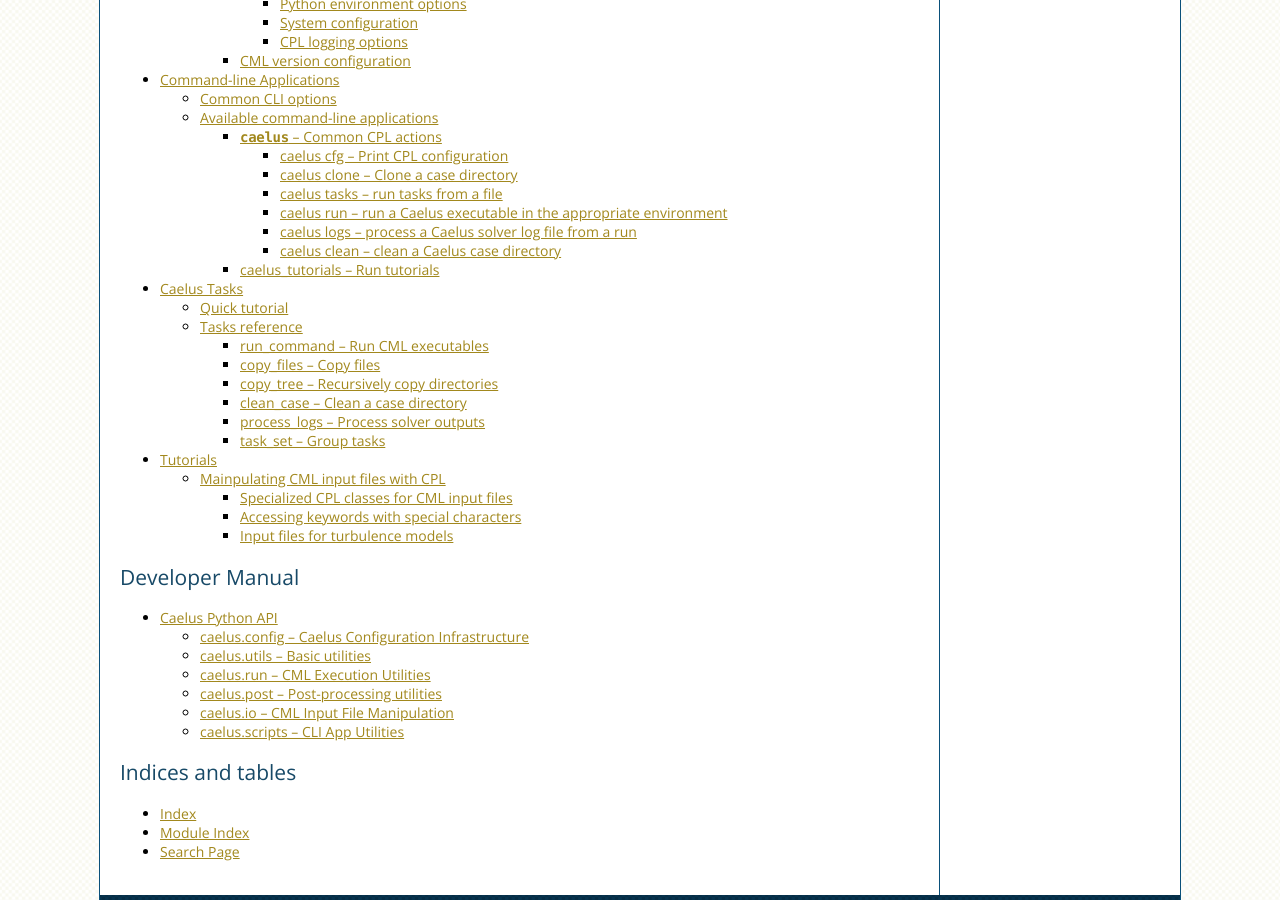
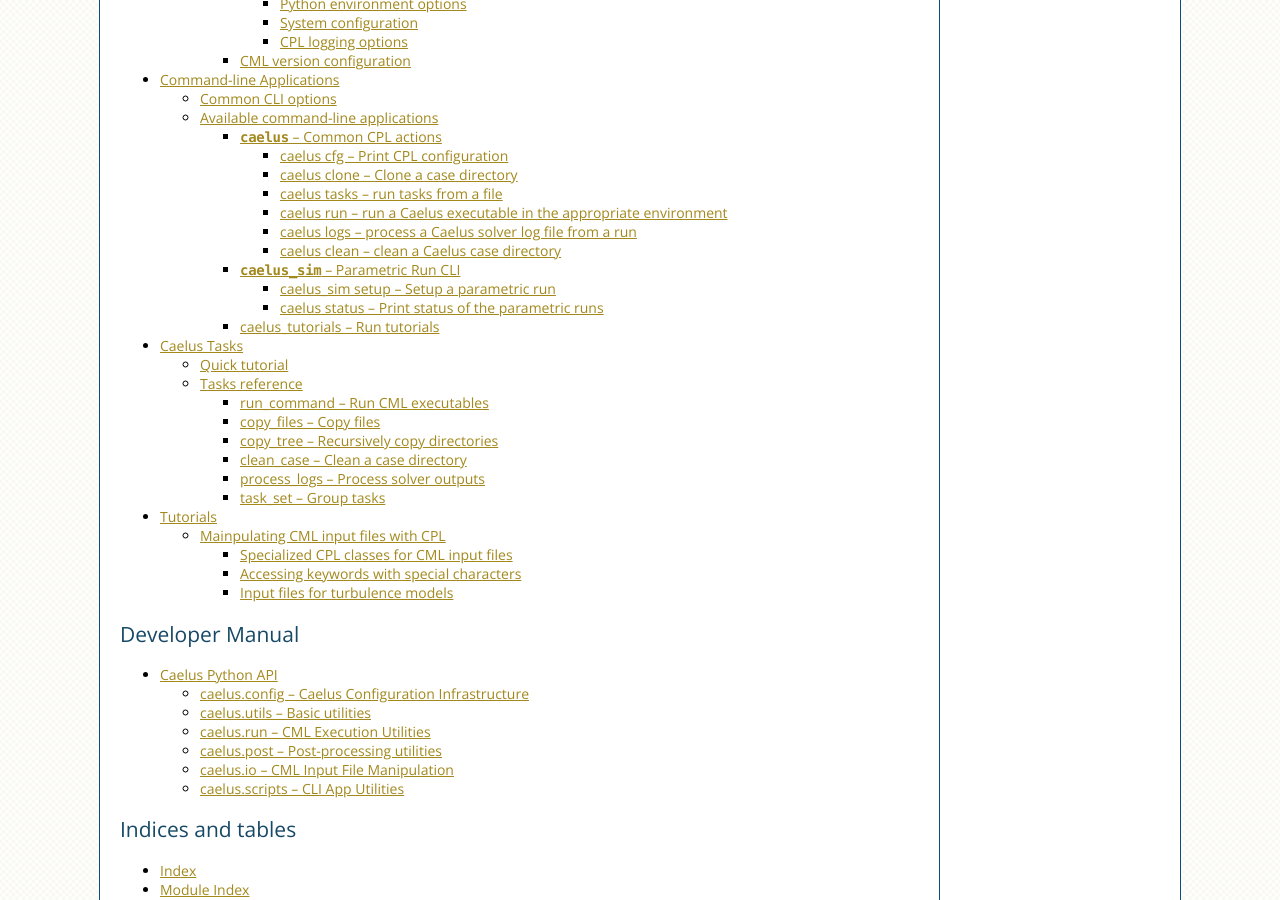
Before and after one commit to sayerhs/cpl, a Sphinx documentation site: the page built from docs/source/index.rst, in a window 1280 px wide and 900 px high, scrolled down 792 px. Built offline with Sphinx 7.4.7, drawn with Linux system fonts in a browser that asks for light colours; some of the changed lines change nothing that is shown.

Commit message:
Add CLI docs for caelus_sim

```diff
--- a/docs/source/user/cli_apps.rst
+++ b/docs/source/user/cli_apps.rst
@@ -52,4 +52,5 @@ Available command-line applications
    :maxdepth: 3
 
    cli_apps/caelus
+   cli_apps/caelus_sim
    cli_apps/caelus_tutorials
--- /dev/null
+++ b/docs/source/user/cli_apps/caelus_sim.rst
@@ -0,0 +1,96 @@
+.. _cli_apps_caelus_sim:
+
+``caelus_sim`` -- Parametric Run CLI
+====================================
+
+.. versionadded: 0.2.0
+
+.. program:: caelus_sim
+
+The ``caelus_sim`` is a shell executable that provides a command-line interface
+to setup and execute a parametric analysis. Currently, the following
+sub-commands are available through :program:`caelus_sim` executable.
+
+============ =========================================================
+Action       Purpose
+============ =========================================================
+``setup``    Setup a new parametric run
+``prep``     Execute pre-processing actions
+``solve``    Run the solver
+``post``     Execute post-processing actions
+``status``   Print out status of the analysis
+============ =========================================================
+
+.. note::
+
+   The script also supports :option:`common options <cpl -h>` documented
+   previously. Care must be taken to include the common options before the
+   subcommand, i.e.,
+
+   .. code-block:: bash
+
+      # Correct usage
+      caelus_sim -v setup
+
+      # Incorrect usage, will generate an error
+      caelus_sim setup -v
+
+caelus_sim setup -- Setup a parametric run
+------------------------------------------
+
+By default, this command will parse the :file:`caelus_sim.yaml` input file and
+setup a new analysis under a new directory ``name`` provided either at the
+command line or in the input file. The individual cases corresponding to the run
+matrix appear as subdirectories to the top-level analysis directory.
+
+.. program:: caelus_sim setup
+
+.. code-block:: bash
+
+   $ caelus_sim setup -h
+   usage: caelus_sim setup [-h] [-n SIM_NAME] [-d BASE_DIR] [-s] [-p]
+                           [-f SIM_CONFIG]
+
+   setup a parametric run
+
+   optional arguments:
+     -h, --help            show this help message and exit
+     -n SIM_NAME, --sim-name SIM_NAME
+                           name of this simulation group
+     -d BASE_DIR, --base-dir BASE_DIR
+                           base directory where the simulation structure is
+                           created
+     -s, --submit          submit solve jobs on successful setup
+     -p, --prep            run pre-processing steps after successful setup
+     -f SIM_CONFIG, --sim-config SIM_CONFIG
+                           YAML-formatted simulation configuration
+                           (caelus_sim.yaml)
+
+.. option:: -f, --sim-config
+
+   The input file containing the details of the analysis to be performed.
+   Default value is :file:`caelus_sim.yaml`
+
+.. option:: -n, --sim-name
+
+   Name of this parametric run. This option overrides the ``sim_name`` entry in
+   the input file.
+
+.. option:: -d, --base-dir
+
+   Directory where the parametric analysis is setup. This directory must exist.
+   Default value is the current working directory.
+
+.. option:: -s, --submit
+
+   Submit the solve jobs after setup is complete.
+
+.. option:: -p, --prep
+
+   Run pre-processing tasks upon successful setup.
+
+
+caelus status -- Print status of the parametric runs
+----------------------------------------------------
+
+This command prints out the status of the runs so far.
```
